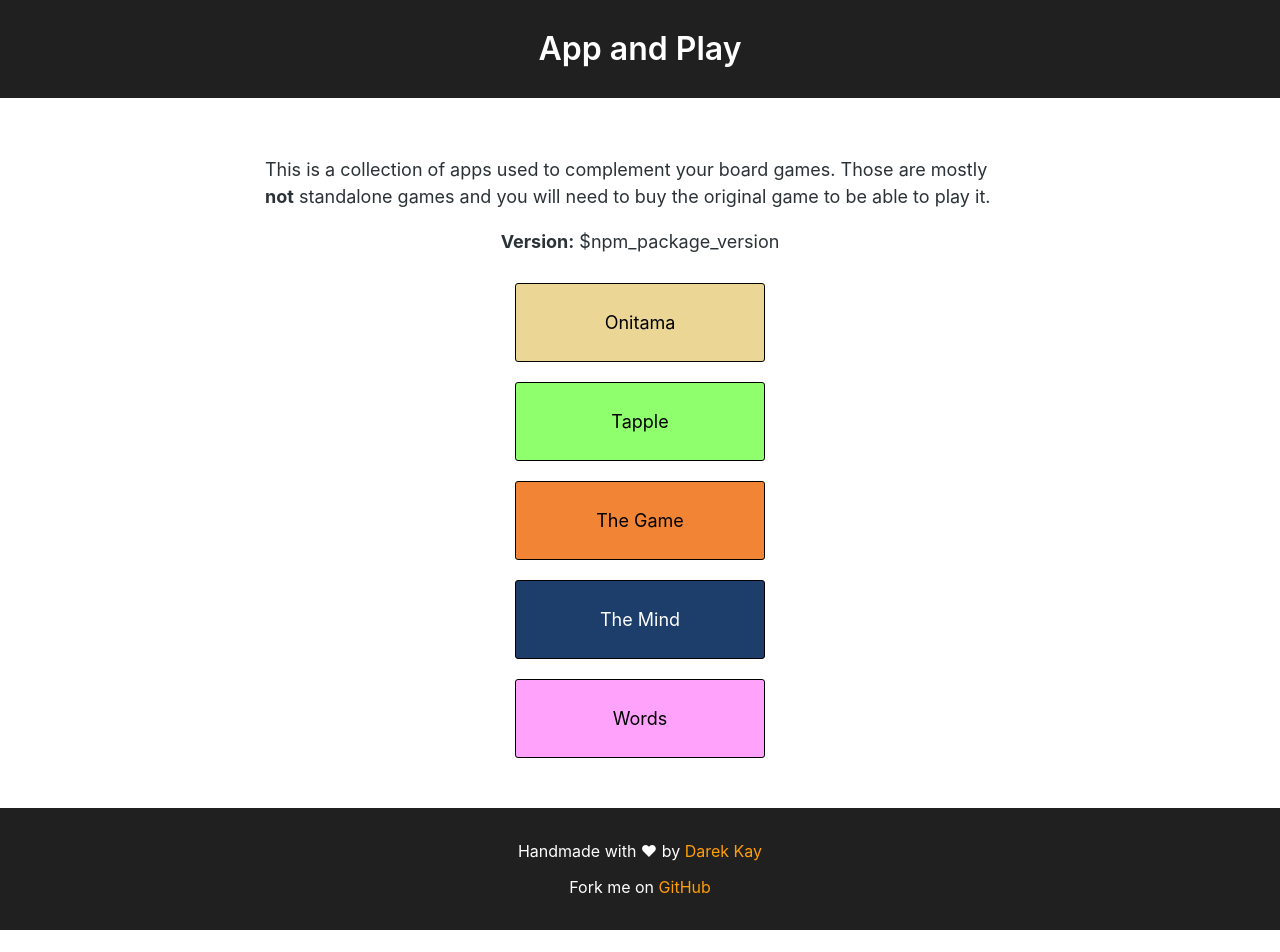
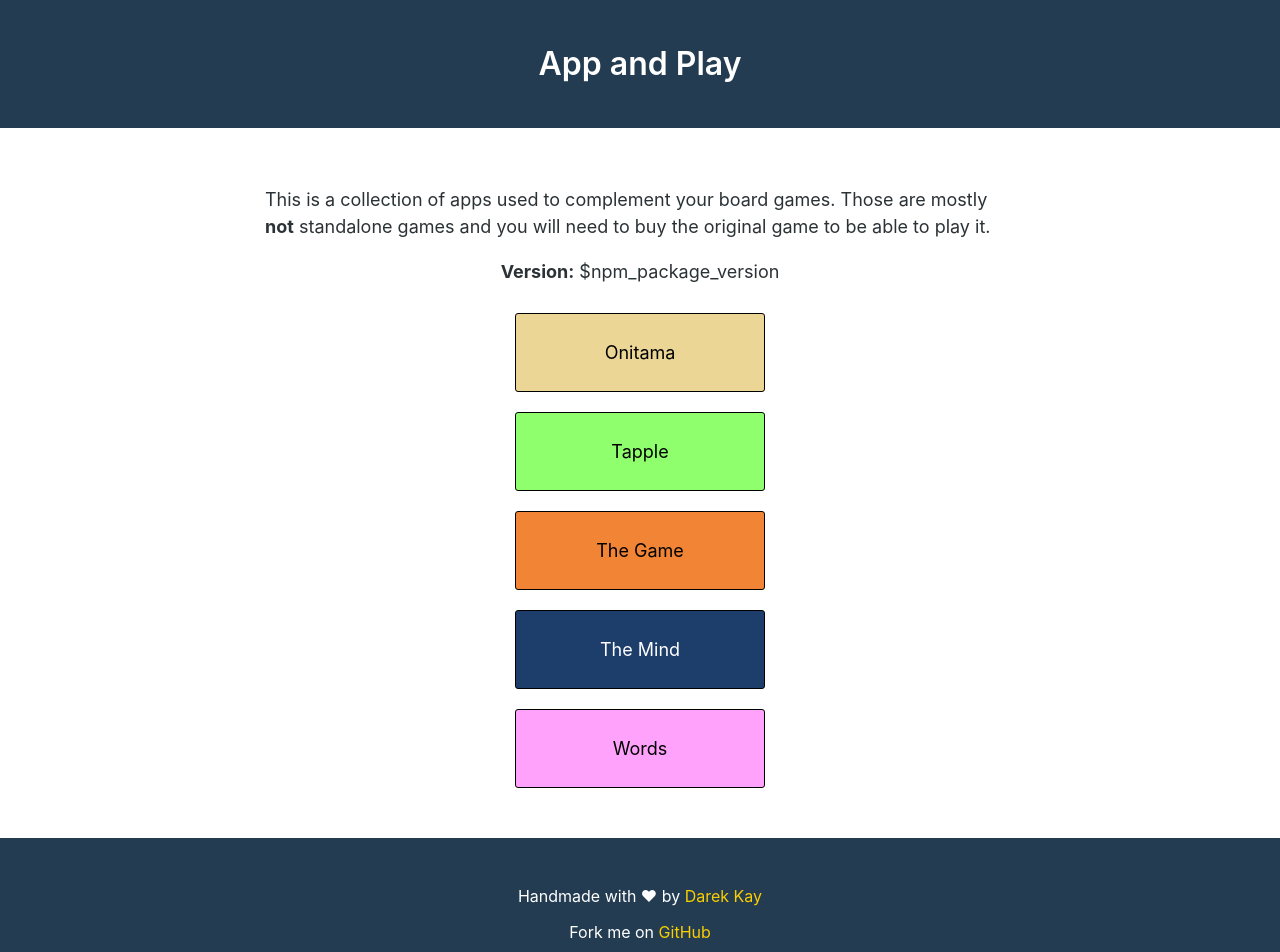
Before and after one commit to darekkay/app-and-play, a React (Create React App) app: page / in a window 1280 px wide. Shown: the top 952 px of the page. Before the commit the page ends 930 px from the top, so only its background shows below. Built offline with nearby package versions, Linux system fonts and the light colour scheme.

Commit message:
Align header/footer colors

```diff
--- a/src/common/common.css
+++ b/src/common/common.css
@@ -25,7 +25,7 @@
   justify-content: center;
   align-items: center;
   text-align: center;
-  padding: 2.5rem 1rem;
+  padding: 4rem 1rem;
 }
 
 header h1 {
@@ -44,14 +44,14 @@
 }
 
 .inverted {
-  background: #202020;
+  background: #233c51;
   color: #fff;
 }
 
 .inverted a,
 .inverted a:hover,
 .inverted a:visited {
-  color: #ff9e07;
+  color: #face00;
 }
 
 .board {
```
